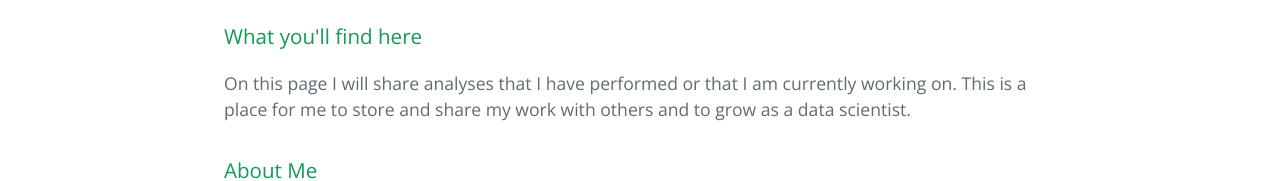
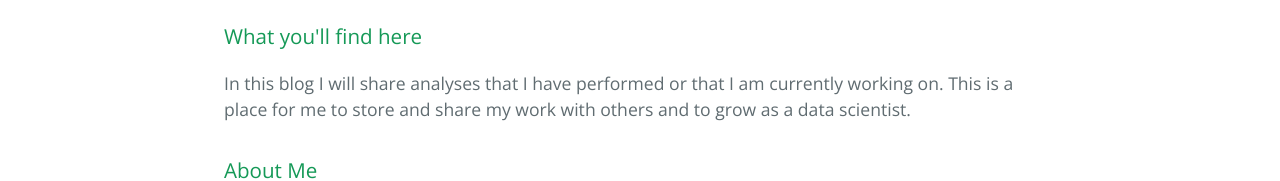
Before and after one commit to ddeloss/blog, a plain HTML site: page index.html in a window 1280 px wide. Shown: the part 555-736 px from the top of the page. Drawn offline with nearby package versions, Linux system fonts and the light colour scheme.

Commit message:
Update index.html

```diff
--- a/index.html
+++ b/index.html
@@ -26,7 +26,7 @@
 <h3>
 <a id="what-youll-find-here" class="anchor" href="#what-youll-find-here" aria-hidden="true"><span aria-hidden="true" class="octicon octicon-link"></span></a>What you'll find here</h3>
 
-<p>On this page I will share analyses that I have performed or that I am currently working on. This is a place for me to store and share my work with others and to grow as a data scientist.</p>
+<p>In this blog I will share analyses that I have performed or that I am currently working on. This is a place for me to store and share my work with others and to grow as a data scientist.</p>
 
 <h3>
 <a id="about-me" class="anchor" href="#about-me" aria-hidden="true"><span aria-hidden="true" class="octicon octicon-link"></span></a>About Me</h3>
```
